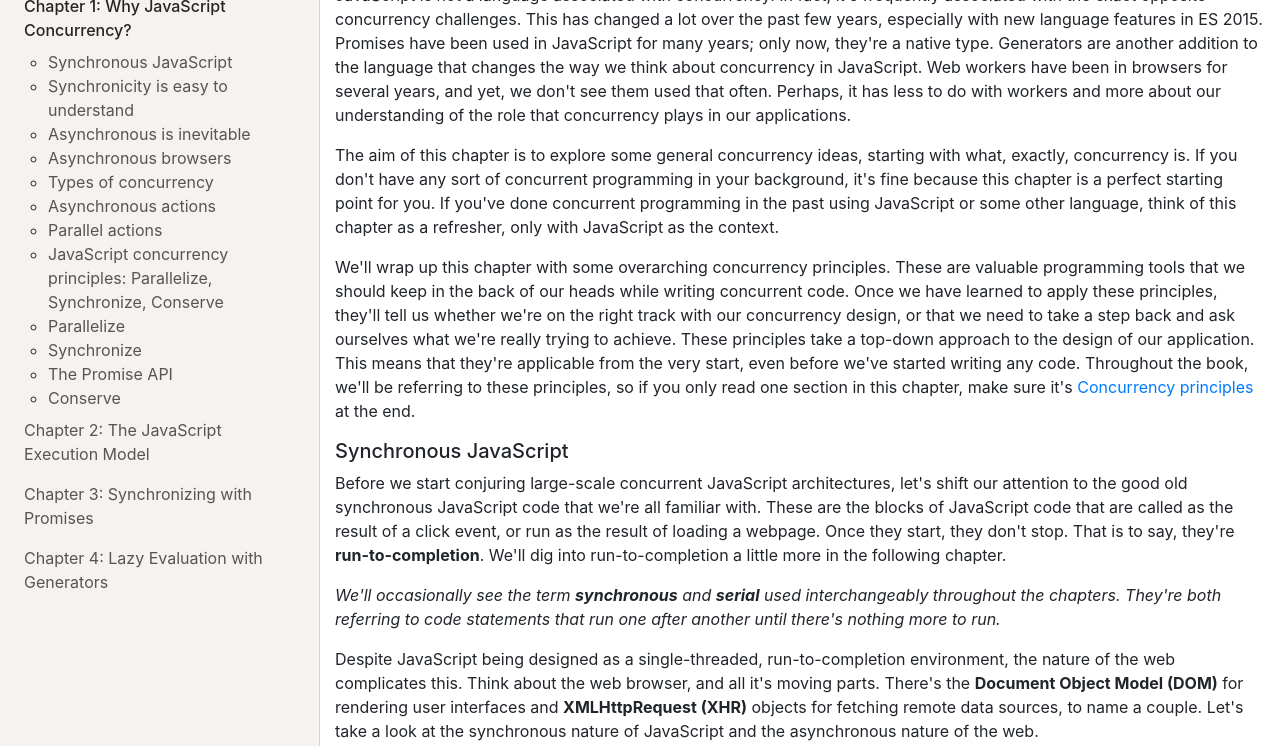
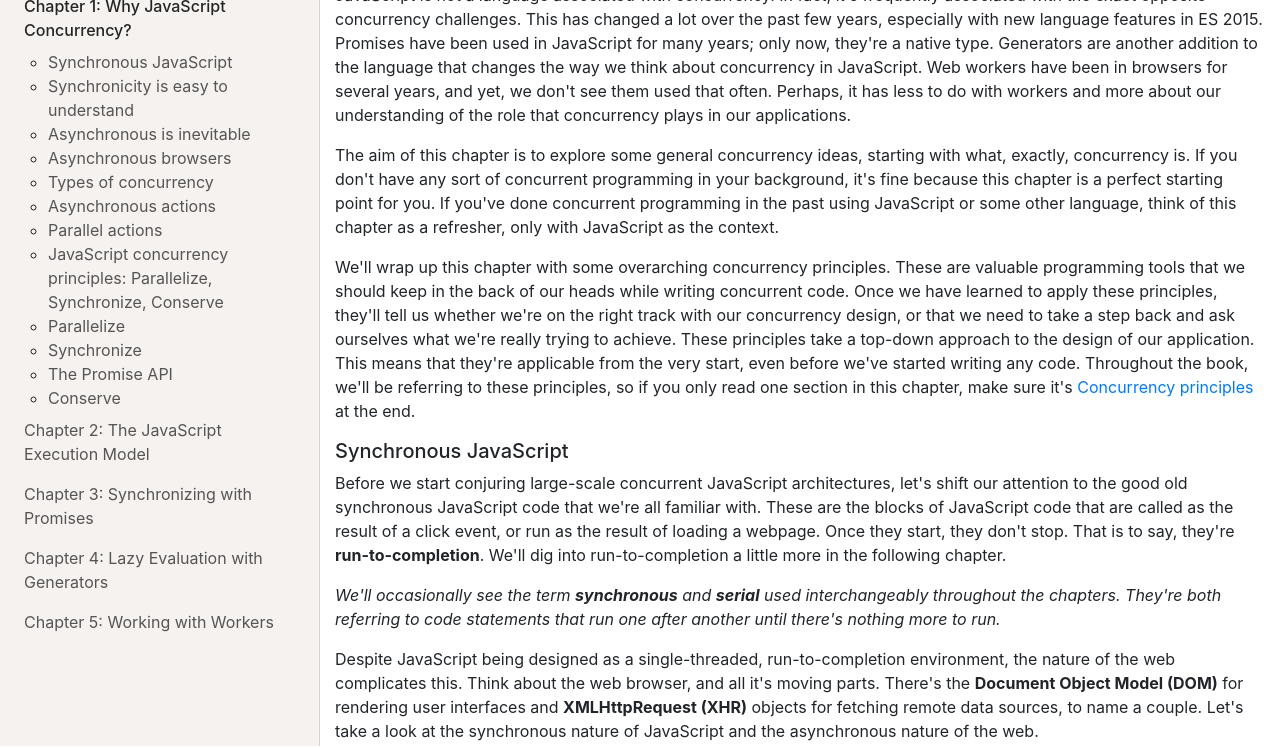
Before and after one commit to georgeletsos/javascript-concurrency, a website built with webpack: page src/chapters/chapter1/chapter1.html in a window 1280 px wide. Shown: the part 54-802 px from the top of the page. Built offline with nearby package versions, Linux system fonts and the light colour scheme; a script that the page names is missing.

Commit message:
Added Chapter 5 to Menu in other Chapters, 1-4

```diff
--- a/src/chapters/chapter1/chapter1.html
+++ b/src/chapters/chapter1/chapter1.html
@@ -93,6 +93,11 @@
             <a class="nav-link" href="../chapter4/chapter4.html">
               Chapter 4: Lazy Evaluation with Generators
             </a>
+          </li>
+          <li class="nav-item">
+            <a class="nav-link" href="../chapter5/chapter5.html"
+              >Chapter 5: Working with Workers</a
+            >
           </li>
         </ul>
       </div>
```
Also changed, not shown: src/chapters/chapter2/chapter2.html (+5 -0 lines), src/chapters/chapter3/chapter3.html (+5 -0 lines), src/chapters/chapter4/chapter4.html (+5 -0 lines).
